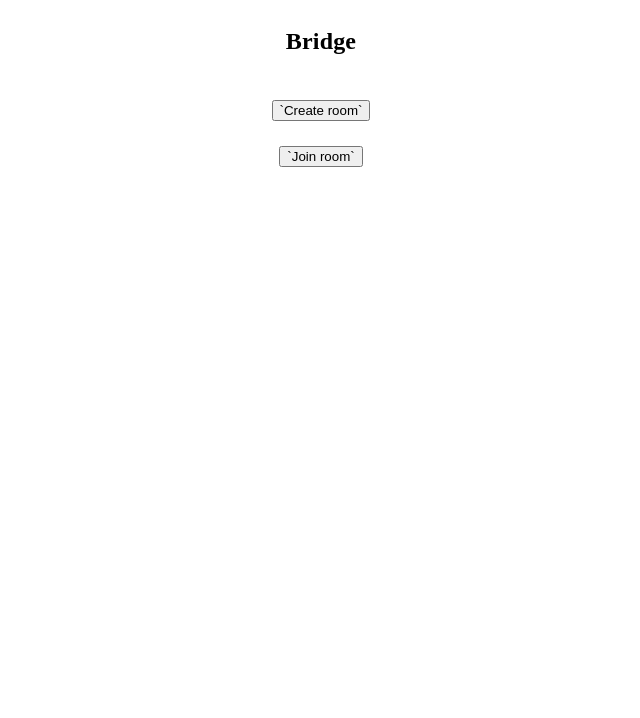
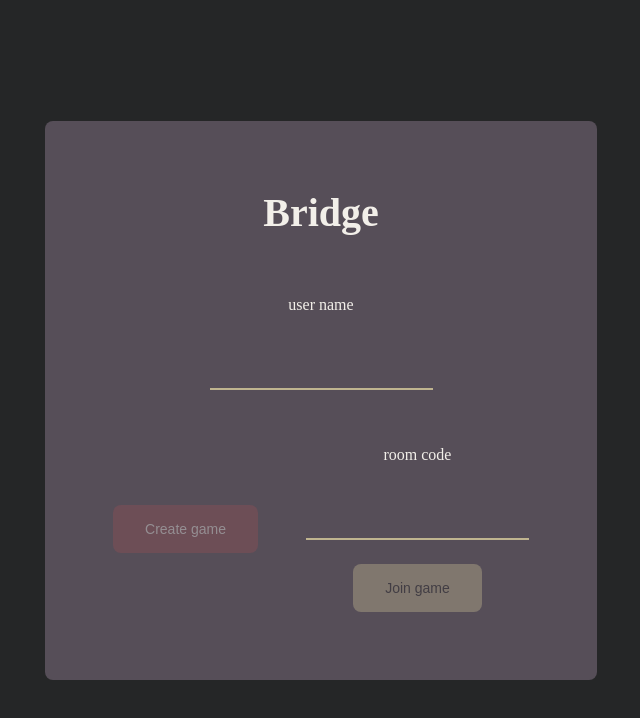
Before and after one commit to valentynf/bridge, a React (Vite) app in the folder client/: page / in a window 1280 px wide. Shown: the top 718 px of the page, without its empty margins (319-959 px from the left). Built offline with nearby package versions, Linux system fonts and the light colour scheme; no server answers.

Commit message:
added design for Menu, added validations, adjusted tests to use proper data, some css

```diff
--- a/client/src/App.css
+++ /dev/null
@@ -1,19 +0,0 @@
-.counter {
-    font-size: 16px;
-    padding: 5px 10px;
-    border-radius: 5px;
-}
-
-#center {
-    display: flex;
-    flex-direction: column;
-    gap: 25px;
-    place-content: center;
-    place-items: center;
-    flex-grow: 1;
-
-    @media (max-width: 1024px) {
-        padding: 32px 20px 24px;
-        gap: 18px;
-    }
-}
--- a/client/src/App.tsx
+++ b/client/src/App.tsx
@@ -1,39 +1,9 @@
-import { io, Socket } from "socket.io-client";
-import "./App.css";
-import {
-    type ServerToClientEvents,
-    type ClientToServerEvents,
-} from "../../shared/types";
+import Menu from "./components/Menu/Menu";
 
 function App() {
-    const socket: Socket<ServerToClientEvents, ClientToServerEvents> = io();
-
-    socket.on("room_created", () => {
-        //console.log(args);
-    });
-
-    socket.on("room_joined", () => {
-        //changing view to room and stuff
-    });
-
     return (
         <>
-            <section id="center">
-                <div>
-                    <h1>Bridge</h1>
-                </div>
-                <button
-                    type="button"
-                    onClick={() => {
-                        socket.emit("create_room", { playerName: "testUser" });
-                    }}
-                >
-                    `Create room`
-                </button>
-                <button type="button" onClick={() => {}}>
-                    `Join room`
-                </button>
-            </section>
+            <Menu />
         </>
     );
 }
--- a/client/src/components/Menu/Menu.module.css
+++ b/client/src/components/Menu/Menu.module.css
@@ -0,0 +1,84 @@
+.menu-root {
+    display: flex;
+    flex-direction: column;
+    max-width: 600px;
+    padding: 60px;
+    color: var(--color-text);
+    background-color: var(--color-surface);
+    border-radius: 8px;
+}
+
+.menu-root input {
+    box-sizing: border-box;
+    color: inherit;
+    padding: 16px 8px;
+    font-size: 16px;
+    background: transparent;
+    border: none;
+    border-bottom: 2px solid var(--color-accent-secondary);
+}
+
+.menu-root button {
+    padding: 16px 32px;
+    font-size: 14px;
+    border: none;
+    border-radius: 8px;
+    cursor: pointer;
+}
+
+.menu-root button:disabled {
+    opacity: 0.4;
+    cursor: not-allowed;
+}
+
+.menu-root button:hover:not(:disabled) {
+    filter: brightness(1.1);
+}
+
+.menu-header {
+    padding-bottom: 48px;
+    display: flex;
+    flex-direction: column;
+    align-items: center;
+    justify-content: center;
+    gap: 24px;
+}
+
+.title {
+    font-size: 40px;
+    text-align: center;
+    margin-bottom: 36px;
+    margin-top: 8px;
+}
+
+.menu-body {
+    display: flex;
+    flex-direction: row;
+    gap: 32px;
+}
+
+.create-game {
+    padding: 8px;
+    display: flex;
+    align-items: center;
+    justify-content: center;
+}
+
+.button-create {
+    color: var(--color-text);
+    background: var(--color-accent);
+}
+
+.join-game {
+    padding: 8px;
+    display: flex;
+    flex-direction: column;
+    align-items: center;
+    justify-content: center;
+    gap: 24px;
+}
+
+.button-join {
+    color: var(--color-bg);
+    background: var(--color-accent-secondary);
+}
--- a/client/src/components/Menu/Menu.tsx
+++ b/client/src/components/Menu/Menu.tsx
@@ -22,7 +22,7 @@ function Menu() {
     const handleRoomCodeInputChange: ChangeEventHandler<HTMLInputElement> = (
         event
     ) => {
-        setRoomCode(event.currentTarget.value);
+        setRoomCode(event.currentTarget.value.toLowerCase());
     };
 
     const handleCreateGameClick: MouseEventHandler<HTMLButtonElement> = () => {
@@ -33,22 +33,28 @@ function Menu() {
 
     const handleJoinGameClick: MouseEventHandler<HTMLButtonElement> = () => {
         if (socket) {
-            socket.emit("join_room", { playerName, roomCode });
+            socket.emit("join_room", {
+                playerName,
+                roomCode,
+            });
         }
     };
 
     return (
         <div className={styles["menu-root"]}>
             <div className={styles["menu-header"]}>
+                <h1 className={styles["title"]}>Bridge</h1>
+                <label htmlFor="playerName">user name</label>
                 <input
-                    title="playerName"
+                    maxLength={12}
+                    id="playerName"
                     onChange={handleNameInputChange}
                 ></input>
             </div>
             <div className={styles["menu-body"]}>
                 <div className={styles["create-game"]}>
                     <button
-                        disabled={playerName === ""}
+                        disabled={!/^[a-zA-Z0-9]{5,12}$/.test(playerName)}
                         className={styles["button-create"]}
                         onClick={handleCreateGameClick}
                     >
@@ -56,13 +62,19 @@ function Menu() {
                     </button>
                 </div>
                 <div className={styles["join-game"]}>
+                    <label htmlFor="roomCode">room code</label>
                     <input
-                        title="roomCode"
+                        maxLength={5}
+                        id="roomCode"
                         onChange={handleRoomCodeInputChange}
                     ></input>
                     <button
+                        className={styles["button-join"]}
                         onClick={handleJoinGameClick}
-                        disabled={roomCode === "" || playerName === ""}
+                        disabled={
+                            !/^[a-z0-9]{5}$/.test(roomCode) ||
+                            !/^[a-zA-Z0-9]{5,12}$/.test(playerName)
+                        }
                     >
                         Join game
                     </button>
--- a/client/src/index.css
+++ b/client/src/index.css
@@ -1,13 +1,17 @@
 :root {
-    font: 18px/145% var(--sans);
-    letter-spacing: 0.18px;
-    color-scheme: light dark;
-    font-synthesis: none;
-    text-rendering: optimizeLegibility;
-    -webkit-font-smoothing: antialiased;
-    -moz-osx-font-smoothing: grayscale;
+    height: 100%;
+    --color-bg: #252627;
+    --color-surface: #564e58;
+    --color-text: #f2efe9;
+    --color-accent: #904e55;
+    --color-accent-secondary: #bfb48f;
+}
 
-    @media (max-width: 1024px) {
-        font-size: 16px;
-    }
+body {
+    background-color: var(--color-bg);
+    margin: 0;
+    height: 100%;
+    display: flex;
+    justify-content: center;
+    align-items: center;
 }
```
Also changed, not shown: 1 other file (tests, documents, lock files or other folders).
